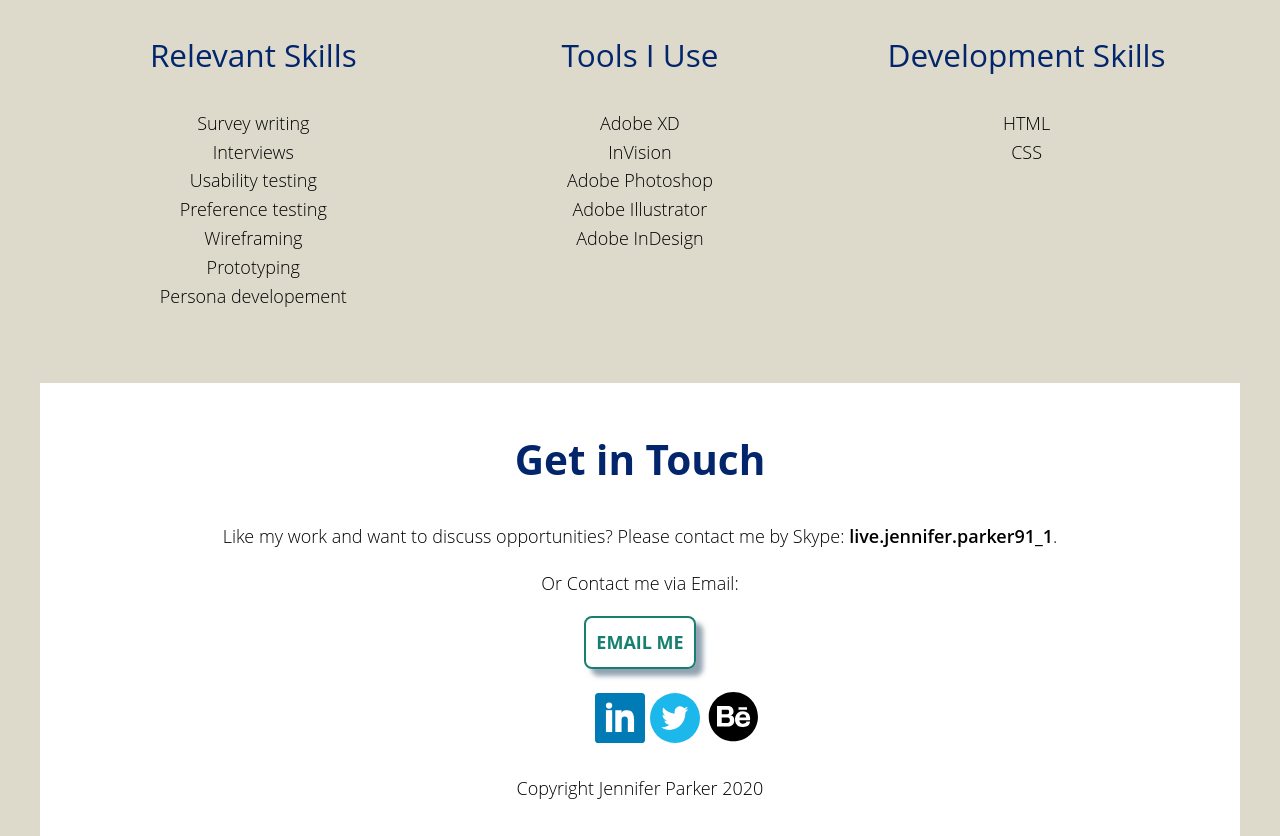
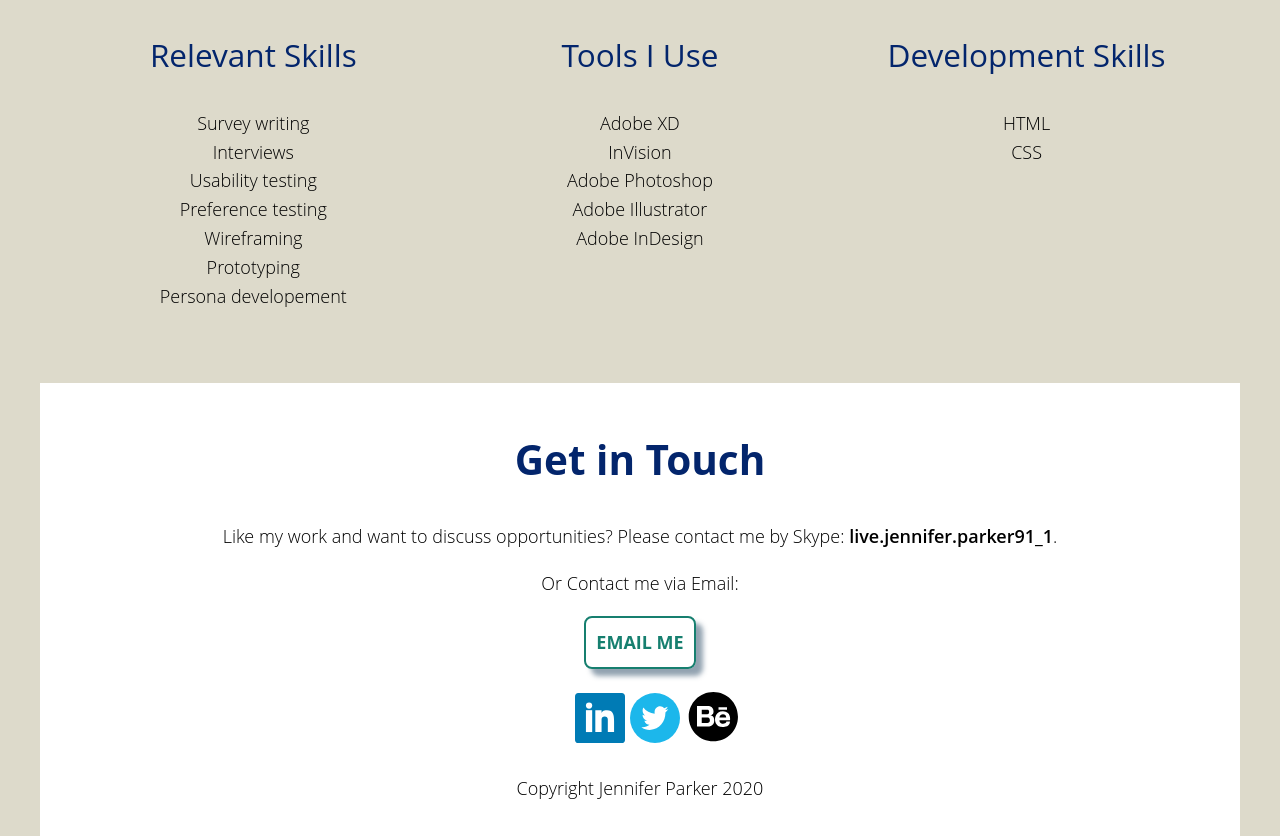
Before and after one commit to parkej05/portfolio-website, a plain HTML site: page about.html in a window 1280 px wide. Shown: the part 1509-2345 px from the top of the page. Drawn offline with nearby package versions, Linux system fonts and the light colour scheme.

Commit message:
update style.css
found and fixed the bag guy making the social media links off center

```diff
--- a/css/style.css
+++ b/css/style.css
@@ -275,6 +275,7 @@ main {
 }
 footer > div.container > div.social > ul {
     list-style-type: none;
+    padding-inline-start: 0px;
 }
 footer > div.container > div.social > ul > li {
     display: inline-block;
```
